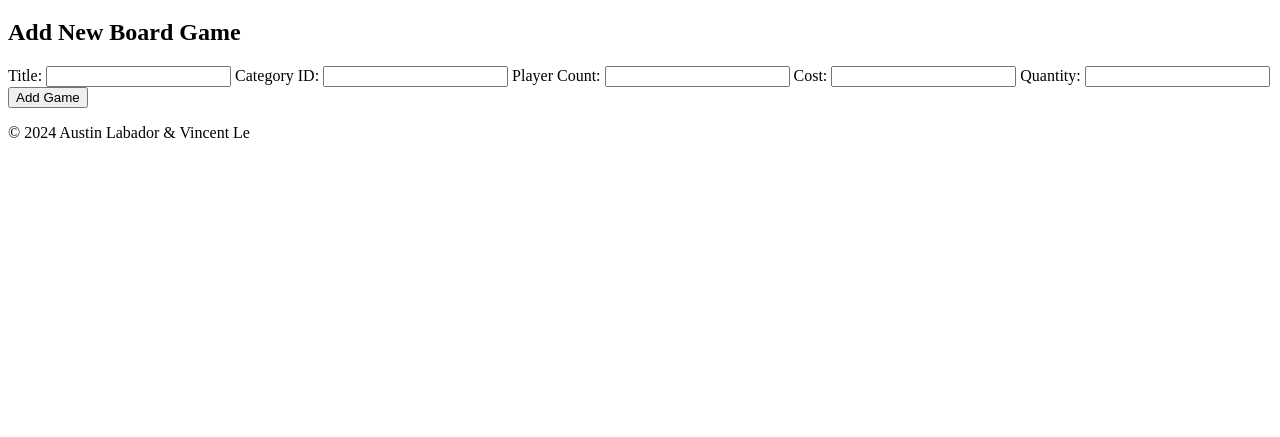
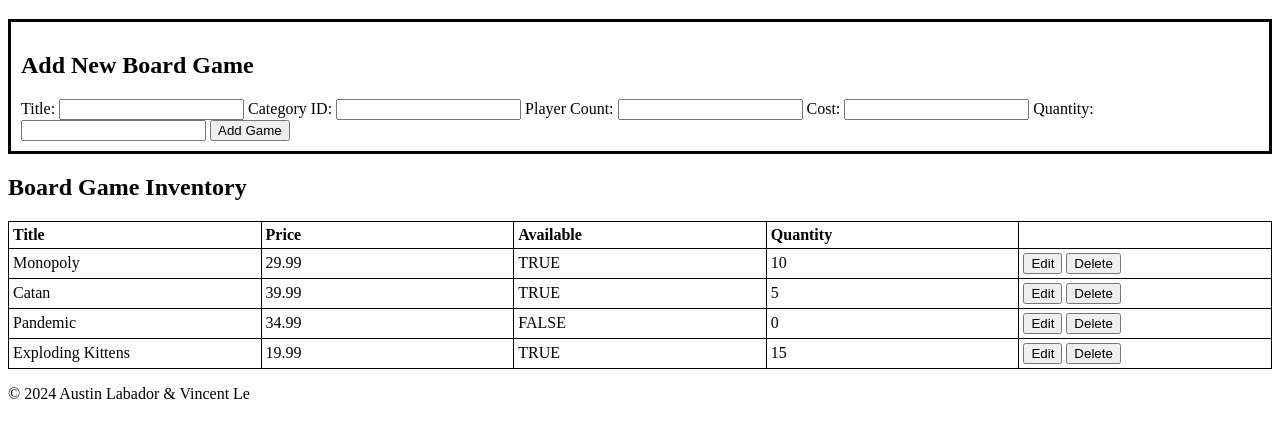
Before and after one commit to alabador/boardbuster, a plain HTML site: page boardgames.html in a window 1280 px wide. Shown: the part 87-524 px from the top of the page. Drawn offline with Linux system fonts and the light colour scheme.

Commit message:
Add form js mock functionality and example data in tables

```diff
--- a/boardgames.html
+++ b/boardgames.html
@@ -3,6 +3,7 @@
 <head>
     <meta charset="UTF-8">
     <title>BoardBuster - Manage Board Games</title>
+    <link rel="stylesheet" href="style.css">
 </head>
 <body>
     <header>
@@ -17,8 +18,8 @@
 
     <h1>Manage Board Games</h1>
 
-    <h2>Add New Board Game</h2>
-    <form method="POST" action="/addBoardGame">
+    <form id="add">
+        <h2>Add New Board Game</h2>
         <label>Title:</label> <input type="text" name="title" required>
         <label>Category ID:</label> <input type="number" name="category" required>
         <label>Player Count:</label> <input type="number" name="players" required>
@@ -27,8 +28,90 @@
         <button type="submit">Add Game</button>
     </form>
 
+    <form id="edit">
+        <h2>Edit Board Game</h2>
+        <label>Title:</label> <input type="text" name="title" required>
+        <label>Category ID:</label> <input type="number" name="category" required>
+        <label>Player Count:</label> <input type="number" name="players" required>
+        <label>Cost:</label> <input type="number" step="0.01" name="cost" required>
+        <label>Quantity:</label> <input type="number" name="quantity" required>
+        <button type="button" id="confirmEdit" onclick="closeForm()">Save</button>
+        <button type="button" id="cancel" onclick="closeForm()">Cancel</button>
+    </form>
+
+    <h2>Board Game Inventory</h2>
+    <table>
+        <tr>
+            <th>Title</th>
+            <th>Price</th>
+            <th>Available</th>
+            <th>Quantity</th>
+            <th></th>
+        </tr>
+        <tr>
+            <td>Monopoly</td>
+            <td>29.99</td>
+            <td>TRUE</td>
+            <td>10</td>
+            <td>
+                <button onclick="showEditForm()">Edit</button>
+                <button>Delete</button>
+            </td>
+        </tr>
+        <tr>
+            <td>Catan</td>
+            <td>39.99</td>
+            <td>TRUE</td>
+            <td>5</td>
+            <td>
+                <button onclick="showEditForm()">Edit</button>
+                <button>Delete</button>
+            </td>
+        </tr>
+        <tr>
+            <td>Pandemic</td>
+            <td>34.99</td>
+            <td>FALSE</td>
+            <td>0</td>
+            <td>
+                <button onclick="showEditForm()">Edit</button>
+                <button>Delete</button>
+            </td>
+        </tr>
+        <tr>
+            <td>Exploding Kittens</td>
+            <td>19.99</td>
+            <td>TRUE</td>
+            <td>15</td>
+            <td>
+                <button onclick="showEditForm()">Edit</button>
+                <button>Delete</button>
+            </td>
+        </tr>
+    </table>
+
     <footer>
         <p>© 2024 Austin Labador & Vincent Le</p>
     </footer>
 </body>
+<!--
+Citation for the following function:
+Date: 11/7/2024
+Adapted from CS 340 Exploration - Web Application Technology
+Used the concept of hiding and showing forms, as well as the source code as a basis.
+Adapted this to fit the needs of this form.
+Source URL: https://canvas.oregonstate.edu/courses/1976520/pages/exploration-web-application-technology?module_item_id=24719064
+-->
+<script language="JavaScript">
+    function showEditForm() {
+        document.getElementById('add').style.display = 'none';
+        document.getElementById('edit').style.display = 'block';
+
+    }
+
+    function closeForm() {
+        document.getElementById('edit').style.display = 'none';
+        document.getElementById('add').style.display = 'block';
+    }
+</script>
 </html>
--- /dev/null
+++ b/style.css
@@ -0,0 +1,26 @@
+table {
+    border: 1px solid;
+    width: 100%;
+    table-layout: fixed;
+    border-collapse: collapse;
+}
+
+td, th {
+    border: 1px solid;
+    width: 100%;
+    padding: 4px;
+}
+
+
+th {
+    text-align: left;
+}
+
+form {
+    border: 3px solid;
+    padding: 10px;
+}
+
+#edit {
+    display: none;
+}
```
Also changed, not shown: customers.html (+49 -0 lines).
